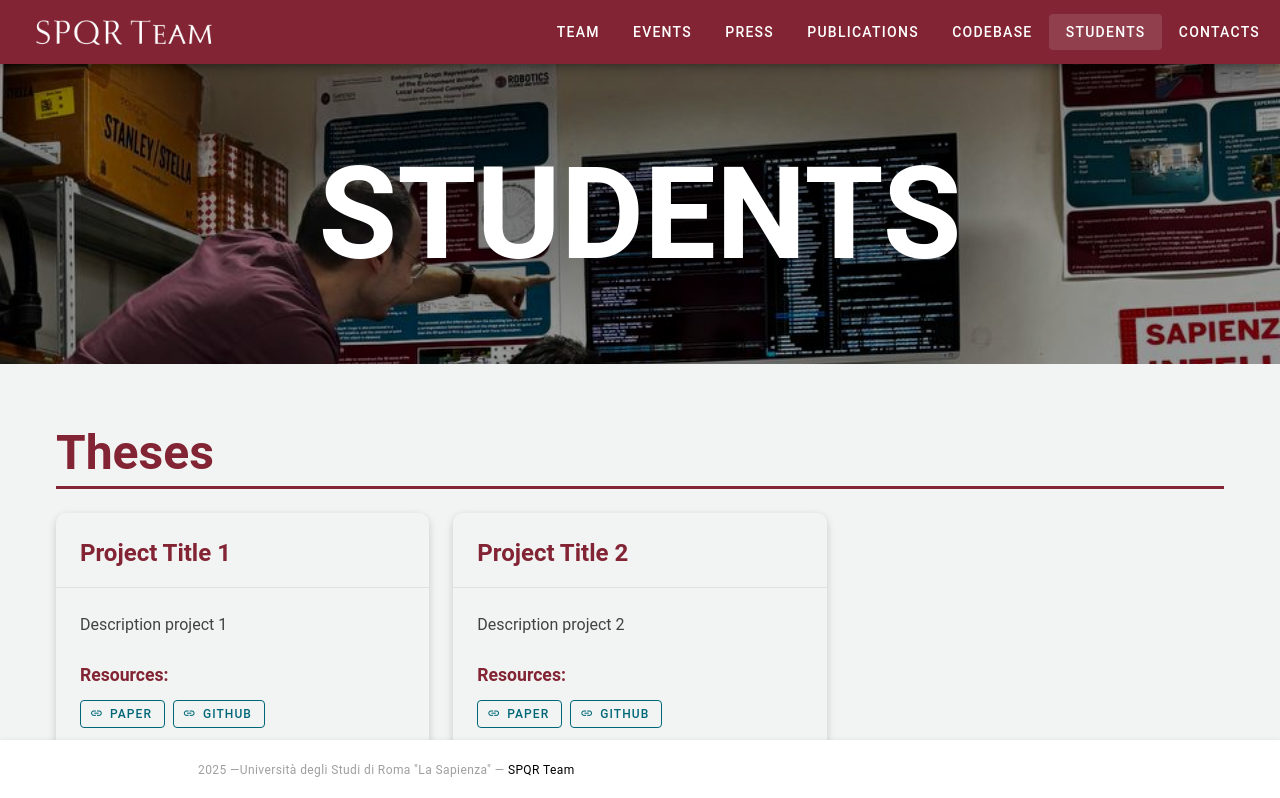
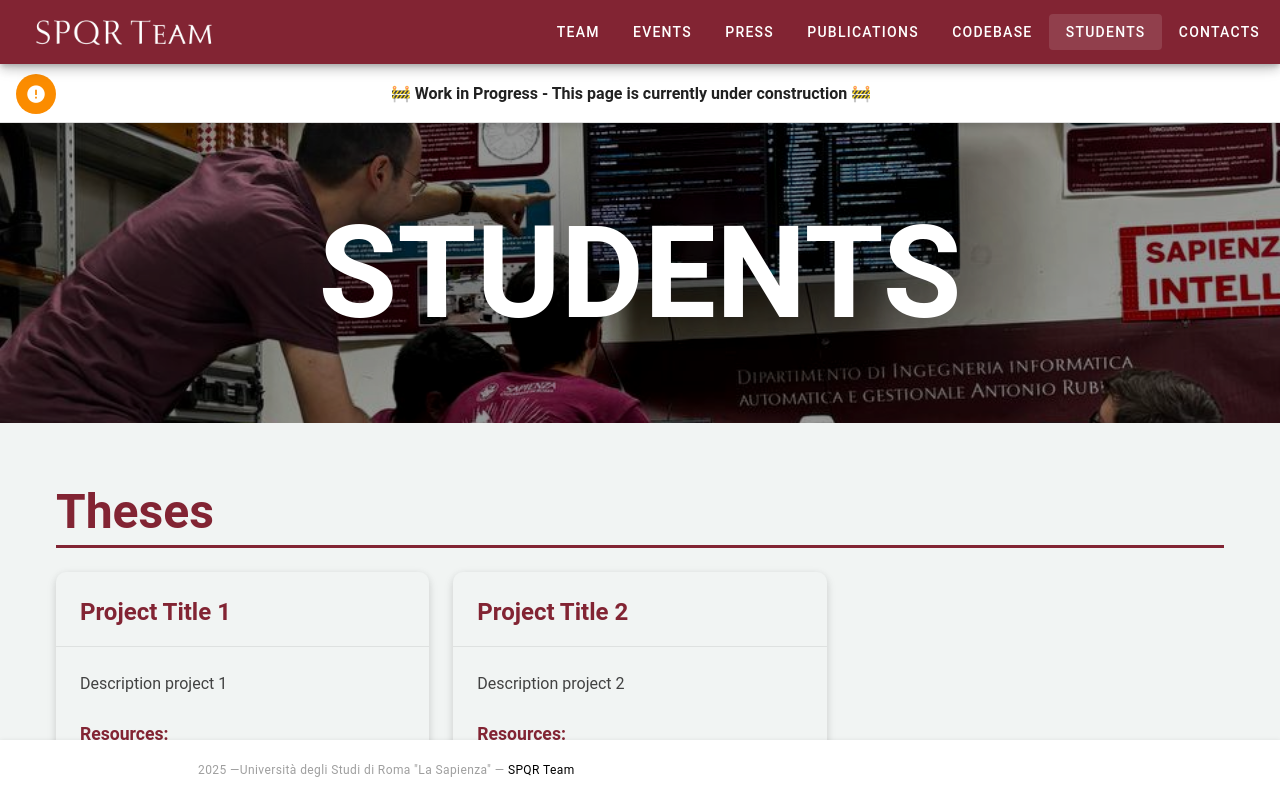
Before and after one commit to SPQRTeam/spqr-team-website, a Vue app: page /students in a window 1280 px wide. Shown: the top 798 px of the page. Built offline with nearby package versions, Linux system fonts and the light colour scheme; a small style sheet from the web is missing.

Commit message:
wip banner

```diff
--- a/src/pages/students.vue
+++ b/src/pages/students.vue
@@ -1,4 +1,17 @@
 <template>
+
+    <!-- Work in Progress Banner -->
+    <v-banner
+        lines="one"
+        class="wip-banner"
+        color="warning"
+        icon="mdi-alert-circle"
+        sticky
+    >
+        <template v-slot:text>
+            <span class="wip-text">🚧 Work in Progress - This page is currently under construction 🚧</span>
+        </template>
+    </v-banner>
 
     <div class="cover-section">
         <v-img
@@ -160,8 +173,25 @@ const projects = computed(() => {
 </script>
 
 <style scoped>
+.wip-banner {
+    position: sticky;
+    top: 0;
+    z-index: 1000;
+    box-shadow: 0 2px 8px rgba(0, 0, 0, 0.15);
+}
+
+.wip-banner :deep(.v-banner__content) {
+    justify-content: center;
+}
+
+.wip-text {
+    font-weight: 600;
+    font-size: 1rem;
+    text-align: center;
+}
+
 .cover-image :deep(img) {
-    object-position: center 30% !important;
+    object-position: center 40% !important;
 }
 
 .cover-section {
```
